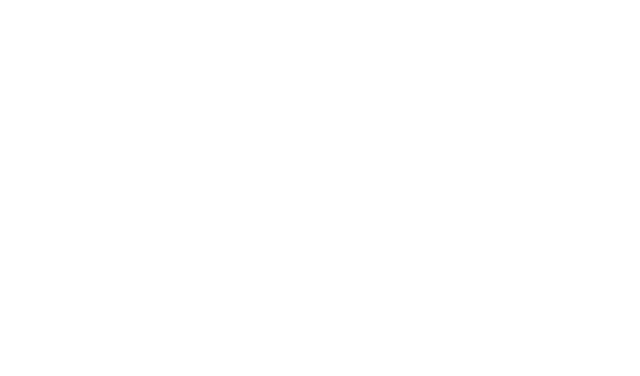
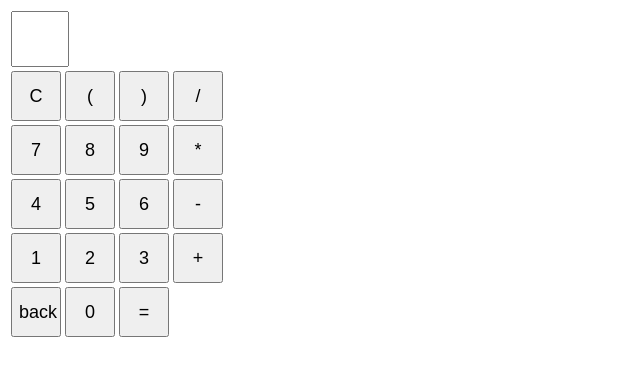
Before and after one commit to acciojob/calculator-js-2-sohaill123, a website: page main.html in a window 1280 px wide. Shown: the whole page, without its empty margins (0-640 px from the left). Drawn offline with Linux system fonts and the light colour scheme.

Commit message:
created a submission

```diff
--- a/main.html
+++ b/main.html
@@ -9,6 +9,83 @@
   </head>
   <body>
     <!-- Write yout code here -->
+	  <!DOCTYPE html>
+<html lang="en">
+<head>
+    <meta charset="UTF-8">
+    <meta name="viewport" content="width=device-width, initial-scale=1.0">
+    <title>Simple Calculator</title>
+    <style>
+        input {
+            width: 50px;
+            height: 50px;
+            font-size: 18px;
+        }
+    </style>
+</head>
+<body>
+    <table>
+        <tr>
+            <td colspan="4">
+                <input type="text" id="display" readonly>
+            </td>
+        </tr>
+        <tr>
+            <td><input type="button" value="C" id="C" onclick="clearDisplay()"></td>
+            <td><input type="button" value="(" id="op" onclick="appendToDisplay('(')"></td>
+            <td><input type="button" value=")" id="cl" onclick="appendToDisplay(')')"></td>
+            <td><input type="button" value="/" id="divi" onclick="appendToDisplay('/')"></td>
+        </tr>
+        <tr>
+            <td><input type="button" value="7" id="7" onclick="appendToDisplay('7')"></td>
+            <td><input type="button" value="8" id="8" onclick="appendToDisplay('8')"></td>
+            <td><input type="button" value="9" id="9" onclick="appendToDisplay('9')"></td>
+            <td><input type="button" value="*" id="*" onclick="appendToDisplay('*')"></td>
+        </tr>
+        <tr>
+            <td><input type="button" value="4" id="4" onclick="appendToDisplay('4')"></td>
+            <td><input type="button" value="5" id="5" onclick="appendToDisplay('5')"></td>
+            <td><input type="button" value="6" id="6" onclick="appendToDisplay('6')"></td>
+            <td><input type="button" value="-" id="-" onclick="appendToDisplay('-')"></td>
+        </tr>
+        <tr>
+            <td><input type="button" value="1" id="1" onclick="appendToDisplay('1')"></td>
+            <td><input type="button" value="2" id="2" onclick="appendToDisplay('2')"></td>
+            <td><input type="button" value="3" id="3" onclick="appendToDisplay('3')"></td>
+            <td><input type="button" value="+" id="plus" onclick="appendToDisplay('+')"></td>
+        </tr>
+        <tr>
+            <td><input type="button" value="back" id="back" onclick="backspace()"></td>
+            <td><input type="button" value="0" id="0" onclick="appendToDisplay('0')"></td>
+            <td><input type="button" value="=" id="equal" onclick="calculate()"></td>
+        </tr>
+    </table>
+
+    <script>
+        function appendToDisplay(value) {
+            document.getElementById('display').value += value;
+        }
+
+        function clearDisplay() {
+            document.getElementById('display').value = '';
+        }
+
+        function backspace() {
+            let currentDisplay = document.getElementById('display').value;
+            document.getElementById('display').value = currentDisplay.slice(0, -1);
+        }
+
+        function calculate() {
+            try {
+                document.getElementById('display').value = eval(document.getElementById('display').value);
+            } catch (error) {
+                document.getElementById('display').value = 'Error';
+            }
+        }
+    </script>
+</body>
+</html>
+
 
     <script src="script.js"></script>
   </body>
```
